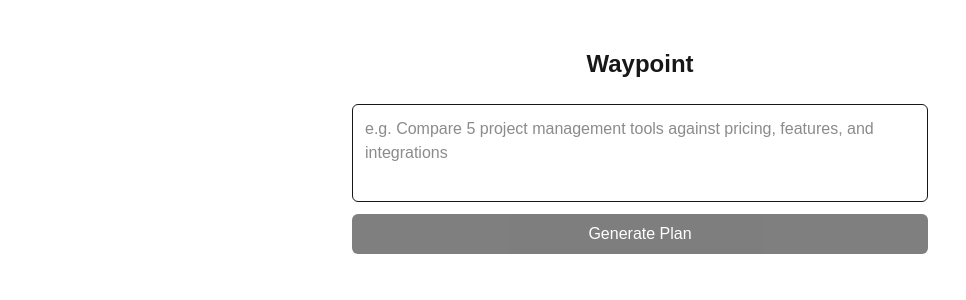
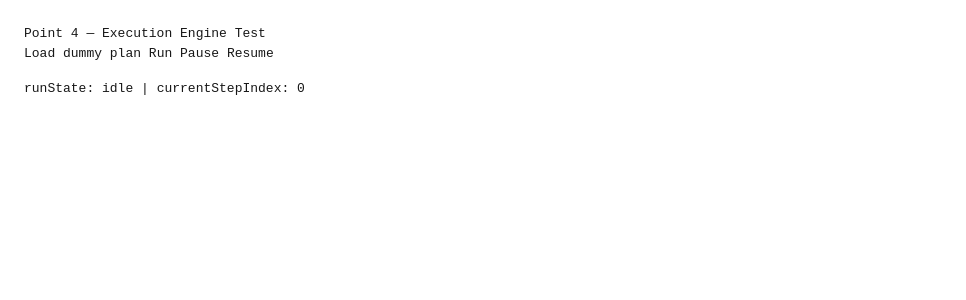
Before and after one commit to yashika-lodh/Waypoint, a Next.js app: page / in a window 1280 px wide. Shown: the top 300 px of the page, without its empty margins (0-966 px from the left). Built offline with nearby package versions, Linux system fonts and the light colour scheme.

Commit message:
chore: add temporary execution engine test wiring in page.tsx

```diff
--- a/app/page.tsx
+++ b/app/page.tsx
@@ -1,26 +1,78 @@
 "use client";
 
-import { TaskInput } from "@/components/TaskInput";
-import { PlanEditor } from "@/components/PlanEditor";
 import { useAgentStore } from "@/store/useAgentStore";
+import { runPlan, pauseCurrentStep, resumeRun } from "@/lib/runner";
+import { Plan } from "@/types/agent";
+
+const dummyPlan: Plan = {
+  id: "test-plan-1",
+  task: "research and compare 3 project management tools on pricing and features",
+  createdAt: new Date().toISOString(),
+  steps: [
+    {
+      id: "step-1",
+      title: "Research Notion pricing",
+      description: "Find Notion's current pricing tiers and what each includes",
+      status: "pending",
+      editedByUser: false,
+    },
+    {
+      id: "step-2",
+      title: "Research Linear pricing",
+      description: "Find Linear's current pricing tiers and what each includes",
+      status: "pending",
+      editedByUser: false,
+    },
+    {
+      id: "step-3",
+      title: "Research Asana pricing",
+      description: "Find Asana's current pricing tiers and what each includes",
+      status: "pending",
+      editedByUser: false,
+    },
+  ],
+};
 
 export default function Home() {
-  const { plan, runState } = useAgentStore();
+  const { plan, setPlan, runState, currentStepIndex } = useAgentStore();
 
   return (
-    <main className="flex flex-col items-center gap-6 p-12">
-      <h1 className="text-2xl font-semibold">Waypoint</h1>
+    <main style={{ padding: 24, fontFamily: "monospace" }}>
+      <h1>Point 4 — Execution Engine Test</h1>
 
-      {runState === "idle" || runState === "planning" ? <TaskInput /> : null}
+      <div style={{ marginBottom: 16 }}>
+        <button onClick={() => setPlan(dummyPlan)} disabled={!!plan}>
+          Load dummy plan
+        </button>{" "}
+        <button onClick={() => runPlan()} disabled={!plan || runState === "executing"}>
+          Run
+        </button>{" "}
+        <button onClick={() => pauseCurrentStep()} disabled={runState !== "executing"}>
+          Pause
+        </button>{" "}
+        <button onClick={() => resumeRun()} disabled={runState !== "paused"}>
+          Resume
+        </button>
+      </div>
 
-      {runState === "planning" && <p>Generating your plan...</p>}
-      {runState === "error" && (
-        <p className="text-red-500">Something went wrong. Try again.</p>
-      )}
+      <p>
+        runState: {runState} | currentStepIndex: {currentStepIndex}
+      </p>
 
-      {runState === "reviewing" && plan && <PlanEditor />}
-
-      {runState === "executing" && <p>Executing plan... (Point 4 builds this)</p>}
+      {plan?.steps.map((step, i) => (
+        <div
+          key={step.id}
+          style={{
+            border: "1px solid #ccc",
+            padding: 8,
+            marginBottom: 8,
+            background: i === currentStepIndex ? "#f5f5f5" : "white",
+          }}
+        >
+          <strong>{step.title}</strong> — <em>{step.status}</em>
+          <p style={{ whiteSpace: "pre-wrap" }}>{step.output}</p>
+        </div>
+      ))}
     </main>
   );
 }
```
